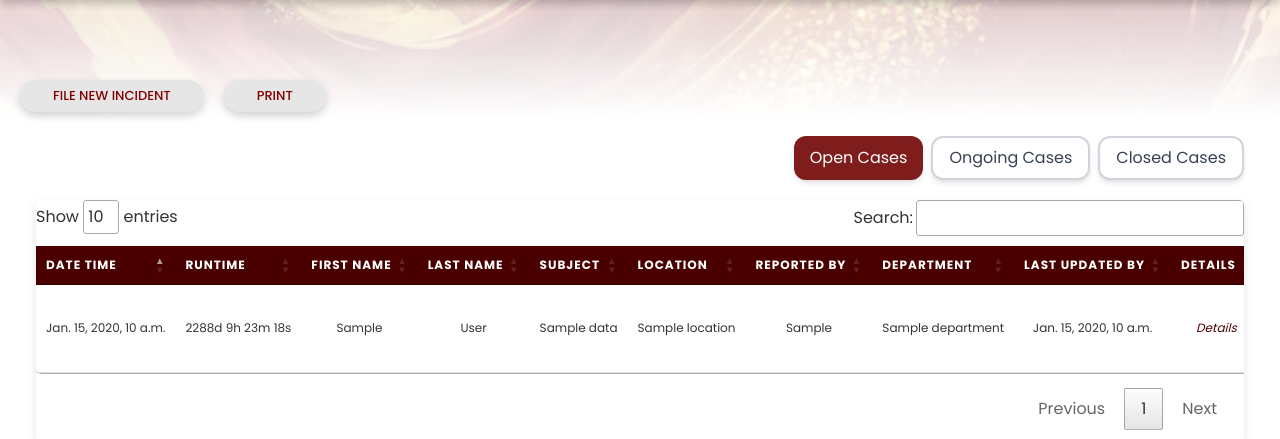
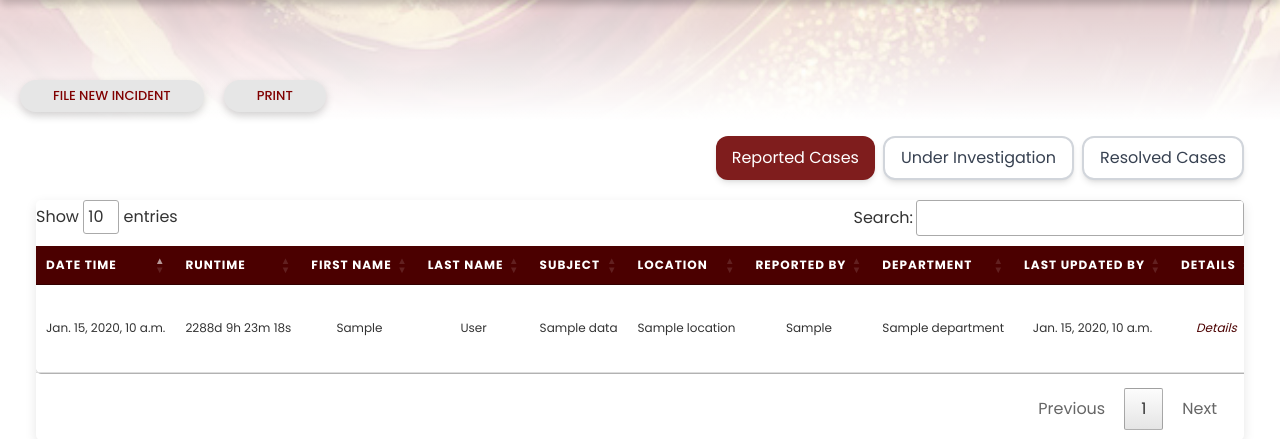
Before and after one commit to sh3ki/ISSC, a Django app: template issc/main/templates/incident/admin/incident.html in a window 1280 px wide. Shown: the part 147-586 px from the top of the page. Run offline with Django 5.2, Linux system fonts and the light colour scheme; tables that the repository leaves empty hold one stand-in row (values such as "Sample post"); the template is opened without the code that fills it: values that come from a table or form of the project are taken from there, most other values are stand-ins (such as "Sample title", 1, 10 or a date in 2020); some libraries are stand-ins or nearby versions.

Commit message:
Update issc/main/templates/incident/admin/incident.html

```diff
--- a/issc/main/templates/incident/admin/incident.html
+++ b/issc/main/templates/incident/admin/incident.html
@@ -16,12 +16,12 @@
 
     <div class="p-4 mt-2 mb-4rounded">
         <div class="flex justify-end mb-4 space-x-2">
-            <button id="btn-open" onclick="showSection('open')" class="px-4 py-2 bg-red-900 text-white rounded-xl transition-all duration-300 transform shadow-md hover:shadow-xl hover:translate-y-[-3px] active:translate-y-[0px] active:shadow-sm">Open Cases</button>
-            <button id="btn-pending" onclick="showSection('pending')" class="px-4 py-2 bg-white text-gray-700 border-2 border-gray-300 rounded-xl transition-all duration-300 transform shadow-md hover:shadow-xl hover:translate-y-[-3px] active:translate-y-[0px] active:shadow-sm">Ongoing Cases</button>
-            <button id="btn-closed" onclick="showSection('closed')" class="px-4 py-2 bg-white text-gray-700 border-2 border-gray-300 rounded-xl transition-all duration-300 transform shadow-md hover:shadow-xl hover:translate-y-[-3px] active:translate-y-[0px] active:shadow-sm">Closed Cases</button>
+            <button id="btn-open" onclick="showSection('open')" class="px-4 py-2 bg-red-900 text-white rounded-xl transition-all duration-300 transform shadow-md hover:shadow-xl hover:translate-y-[-3px] active:translate-y-[0px] active:shadow-sm">Reported Cases</button>
+            <button id="btn-pending" onclick="showSection('pending')" class="px-4 py-2 bg-white text-gray-700 border-2 border-gray-300 rounded-xl transition-all duration-300 transform shadow-md hover:shadow-xl hover:translate-y-[-3px] active:translate-y-[0px] active:shadow-sm">Under Investigation</button>
+            <button id="btn-closed" onclick="showSection('closed')" class="px-4 py-2 bg-white text-gray-700 border-2 border-gray-300 rounded-xl transition-all duration-300 transform shadow-md hover:shadow-xl hover:translate-y-[-3px] active:translate-y-[0px] active:shadow-sm">Resolved Cases</button>
         </div>
 
-        <!-- Open Cases Section -->
+        <!-- Reported Cases Section -->
         <div id="open-section" class="section">
             <div class="table-container">
             <table class="form-table" id="open">
@@ -121,7 +121,7 @@
     </div>
     </div>
 
-    <!-- Closed Cases Section -->
+    <!-- Resolved Cases Section -->
     <div id="closed-section" class="section hidden">
         <div class="table-container">
         <table class="form-table" id="closed">
```
